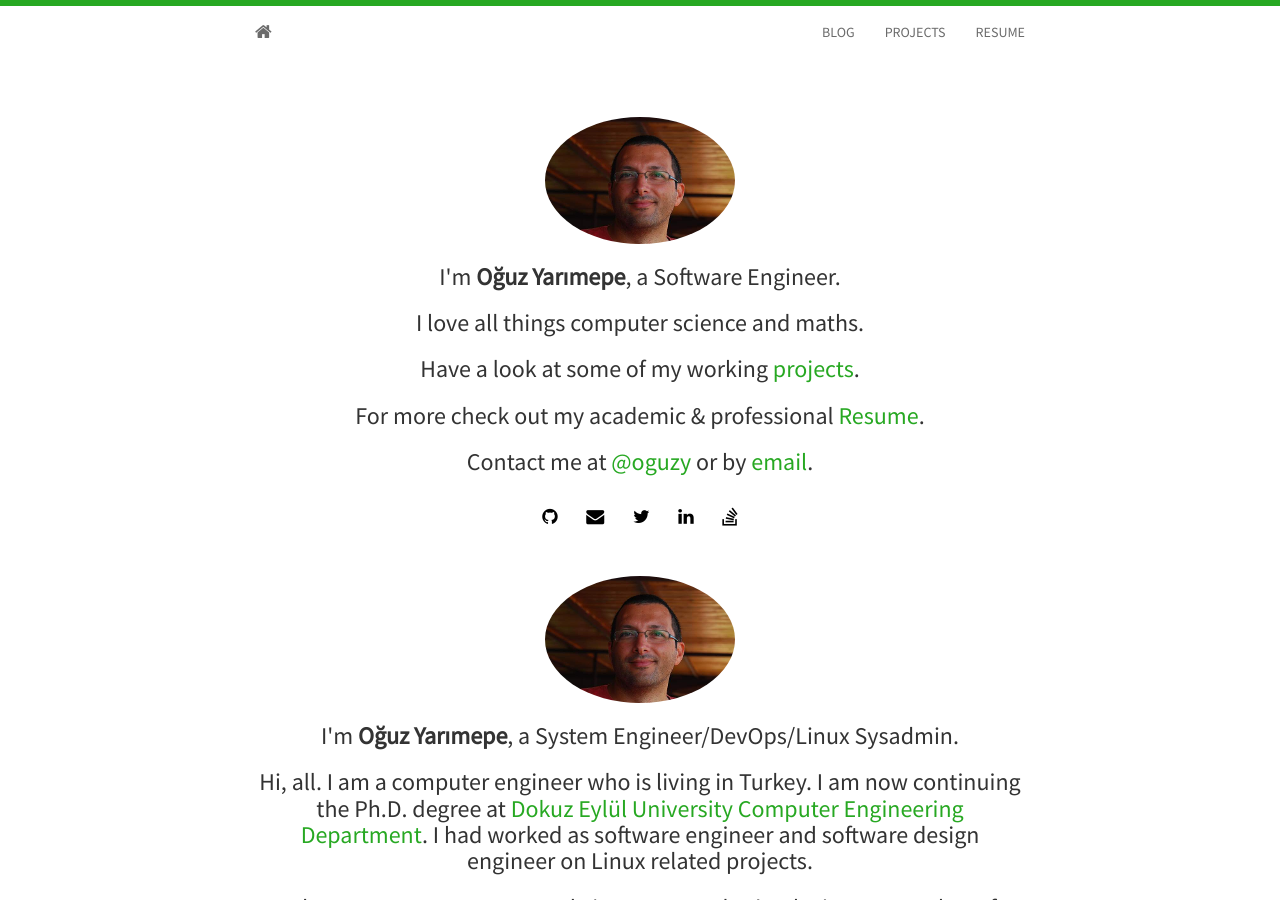
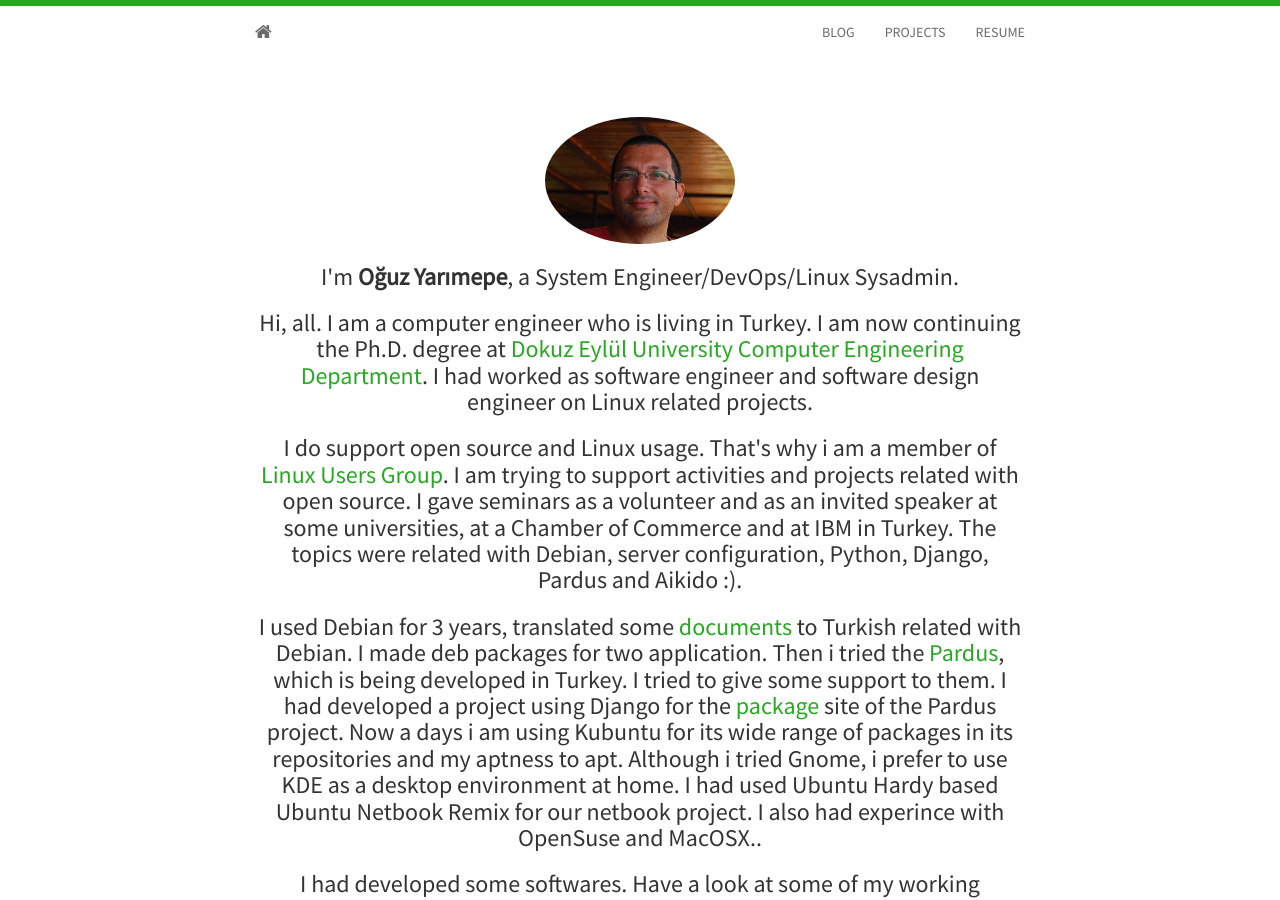
Before and after one commit to oguzy/oguzy.github.io, a Jekyll site: the page built from index.html, in a window 1280 px wide and 900 px high. Built offline with Jekyll 4.4.1, drawn with Linux system fonts in a browser that asks for light colours; nearby versions of some CDN libraries; Markdown is read by kramdown in place of the engine named in the settings; the list of posts is cut into pages by our own code.

Commit message:
index updated

```diff
--- a/index.html
+++ b/index.html
@@ -1,20 +1,6 @@
 ---
 layout: home
 ---
-
-<section id="about">
-	<div class="container">
-	  <div class="avatar">
-		<img class="img-circle" src="{{ site.baseurl }}static/img/{{ site.avatar }}" alt="Responsive image">
-	  </div>
-	  <h3>I'm <strong>{{ site.author }}</strong>, a Software Engineer.</h3>
-	  <h3>I love all things computer science and maths.</h3>
-	  <h3>Have a look at some of my working <a href="{{ site.baseurl }}/projects.html"> projects</a>.</h3>
-	  <h3>For more check out my academic &amp; professional <a href="http://somelinkhere">Resume</a>.</h3>
-	  <h3>Contact me at <a href="http://twitter.com/{{ site.twitter }}">@{{ site.twitter }}</a> or by <a href="mailto:{{ site.email }}">email</a>.</h3>
-	  {% include social.html %}
-	</div>
-</section>
 
 
 <section id="about">
```
